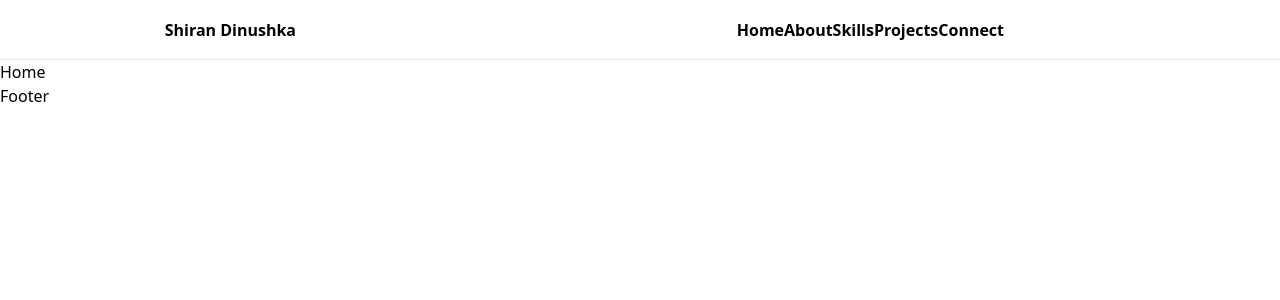
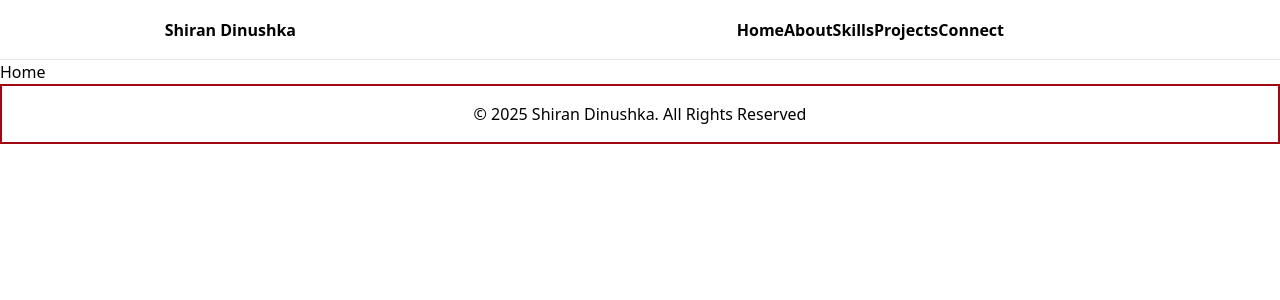
Before and after one commit to shiran-dinushka/My-Portfolio, a React (Vite) app: page / in a window 1280 px wide. Shown: the top 300 px of the page. Built offline with nearby package versions, Linux system fonts and the light colour scheme.

Commit message:
Styled footer

```diff
--- a/src/components/Footer.jsx
+++ b/src/components/Footer.jsx
@@ -2,6 +2,10 @@ import React from 'react'
 
 export default function Footer() {
   return (
-    <div>Footer</div>
+    <footer className="border-2 border-red-800 h-15 flex justify-center items-center">
+      <div>
+        <span>© 2025 Shiran Dinushka. All Rights Reserved</span>
+      </div>
+    </footer>
   )
 }
```
